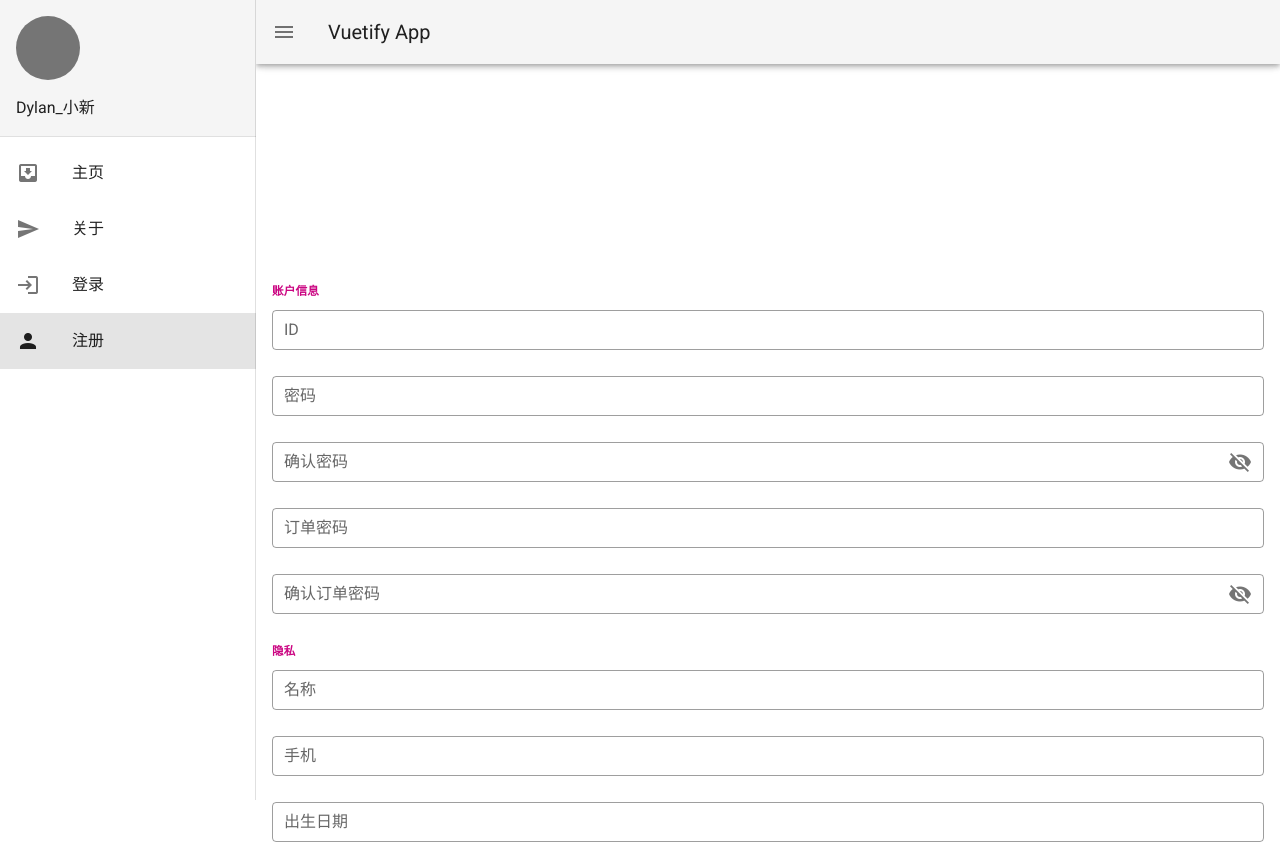
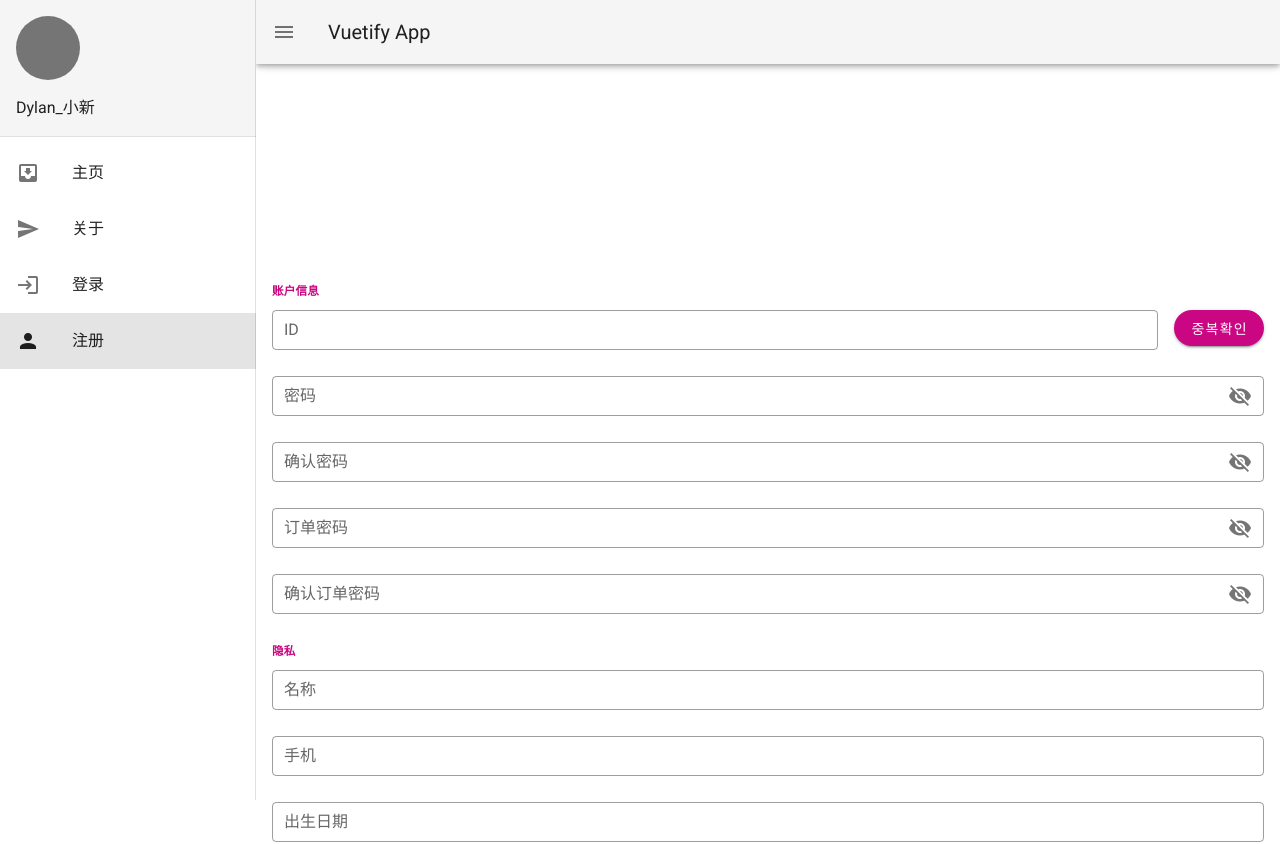
Before and after one commit to Faithdx/vuetify-admin-panel, a Vue app: page /register in a window 1280 px wide. Shown: the top 844 px of the page. Built offline with nearby package versions, Linux system fonts and the light colour scheme.

Commit message:
Add Btn Style

```diff
--- a/src/components/Register.vue
+++ b/src/components/Register.vue
@@ -36,6 +36,7 @@
             <v-row>
               <v-col class="pb-0">
                 <h5 class="mb-2 font-color">账户信息</h5>
+                <div class="d-flex">
                   <v-text-field
                     outlined
                     dense
@@ -43,12 +44,17 @@
                     :rules="rules.usernameRules"
                     label="ID"
                   ></v-text-field>
+                  <v-btn class="bg-btn ml-4 w-0" rounded> 중복확인</v-btn>
+                </div>
                 <v-text-field
                   outlined
                   dense
-                  v-model="form.username"
-                  :rules="rules.usernameRules"
+                  v-model="form.password"
+                  :rules="rules.passwordRules"
                   label="密码"
+                  :append-icon="show ? 'mdi-eye' : 'mdi-eye-off'"
+                  @click:append="show = !show"
+                  :type="show ? 'text' : 'password'"
                 ></v-text-field>
                 <v-text-field
                   outlined
@@ -69,20 +75,23 @@
                 <v-text-field
                   outlined
                   dense
-                  v-model="form.username"
-                  :rules="rules.usernameRules"
+                  v-model="form.orderpsd"
+                  :rules="rules.orderpsdRules"
                   label="订单密码"
+                  :append-icon="show ? 'mdi-eye' : 'mdi-eye-off'"
+                  @click:append="show = !show"
+                  :type="show ? 'text' : 'password'"
                 ></v-text-field>
                 <v-text-field
                   class="mb-0"
                   outlined
                   dense
-                  v-model="form.passwordConfirm"
+                  v-model="form.orderpsdConfirm"
                   :rules="[
-                    rules.passwordConfirmRules.required,
-                    rules.passwordConfirmRules.equal(
-                      form.password,
-                      form.passwordConfirm
+                    rules.orderpsdConfirmRules.required,
+                    rules.orderpsdConfirmRules.equal(
+                      form.orderpsd,
+                      form.orderpsdConfirm
                     ),
                   ]"
                   label="确认订单密码"
@@ -105,8 +114,8 @@
                 <v-text-field
                   outlined
                   dense
-                  v-model="form.username"
-                  :rules="rules.usernameRules"
+                  v-model="form.phoneNumber"
+                  :rules="rules.phoneNumberRules"
                   label="手机"
                 ></v-text-field>
                 <v-text-field
@@ -119,16 +128,16 @@
                 <v-text-field
                   outlined
                   dense
-                  v-model="form.username"
-                  :rules="rules.usernameRules"
+                  v-model="form.email"
+                  :rules="rules.emailRules"
                   label="电子邮件"
                 ></v-text-field>
                 <v-text-field
                   class="mb-0"
                   outlined
                   dense
-                  v-model="form.username"
-                  :rules="rules.usernameRules"
+                  v-model="form.address"
+                  :rules="rules.addressRules"
                   label="家庭地址"
                 ></v-text-field>
               </v-col>
@@ -137,8 +146,10 @@
               <v-col class="pb-0">
                 <h5 class="mb-2 font-color">银行账户信息</h5>
                 <v-select
-                  :items="items"
+                  v-model="form.bank"
+                  :items="banks"
                   label="银行名称"
+                  :rules="[(v) => !!v || 'Item is required']"
                   dense
                   outlined
                 ></v-select>
@@ -161,7 +172,7 @@
           </v-form>
         </v-card-text>
         <v-card-actions class="px-4 pb-8">
-          <v-btn :disabled="!valid" rounded class="bg-btn">Register</v-btn>
+          <v-btn :disabled="!valid" rounded class="btn-style">Register</v-btn>
         </v-card-actions>
       </v-card>
     </v-row>
@@ -172,7 +183,7 @@ export default {
   name: "Register",
   data: () => ({
     //下拉框数据
-    items: ["交通银行", "建设银行", "人民银行", "平安银行"],
+    banks: ["交通银行", "建设银行", "人民银行", "平安银行"],
     // 用于验证表单内容填写是否正确
     valid: true,
     // 用于控制密码是否以可见的形式显示
@@ -182,6 +193,15 @@ export default {
       username: "",
       password: "",
       passwordConfirm: "",
+      orderpsd: "",
+      // orderpsdConfirm: "",
+      address: "",
+      // addressRules: "",
+      email: "",
+      // emailRules: "",
+      phoneNumber: "",
+      // phoneNumberRules:"",
+      bank: "",
     },
     //验证规则
     rules: {
@@ -191,13 +211,40 @@ export default {
           ((v || "").length >= 1 && (v || "").length <= 20) ||
           "用户名必须在1-20个字符以内",
       ],
+      addressRules: [
+        (v) => (v || "").length <= 25 || "地址必须在1-25个字符以内",
+      ],
+      emailRules: [
+        (value) => {
+          const pattern =
+            /^(([^<>()[\]\\.,;:\s@"]+(\.[^<>()[\]\\.,;:\s@"]+)*)|(".+"))@((\[[0-9]{1,3}\.[0-9]{1,3}\.[0-9]{1,3}\.[0-9]{1,3}])|(([a-zA-Z\-0-9]+\.)+[a-zA-Z]{2,}))$/;
+          return pattern.test(value) || "Invalid e-mail.";
+        },
+      ],
+      phoneNumberRules: [
+        (value) => {
+          const regex = /^1[34578]\d{9}$/;
+          return regex.test(value) || "Invalid number.";
+        },
+      ],
       passwordRules: [
         (v) => !!v || "密码不能为空",
         (v) =>
           ((v || "").length >= 6 && (v || "").length <= 30) ||
           "密码必须在6-30个字符以内",
       ],
+      orderpsdRules: [
+        (v) => !!v || "密码不能为空",
+        (v) =>
+          ((v || "").length >= 6 && (v || "").length <= 30) ||
+          "密码必须在6-30个字符以内",
+      ],
       passwordConfirmRules: {
+        required: (v) => !!v || "请输入确认密码",
+        equal: (password, passwordConfirm) =>
+          password === passwordConfirm || "两次密码不一致",
+      },
+      orderpsdConfirmRules: {
         required: (v) => !!v || "请输入确认密码",
         equal: (password, passwordConfirm) =>
           password === passwordConfirm || "两次密码不一致",
@@ -217,9 +264,13 @@ export default {
 .font-color {
   color: #cb0682;
 }
-.bg-btn{
+.btn-style {
   background-color: #cb0682 !important;
   color: #ffffff;
   width: 100%;
 }
+.bg-btn{
+  background-color: #cb0682 !important;
+  color: #ffffff;
+}
 </style>
```
Lines whose indentation alone changed are shown as unchanged.
